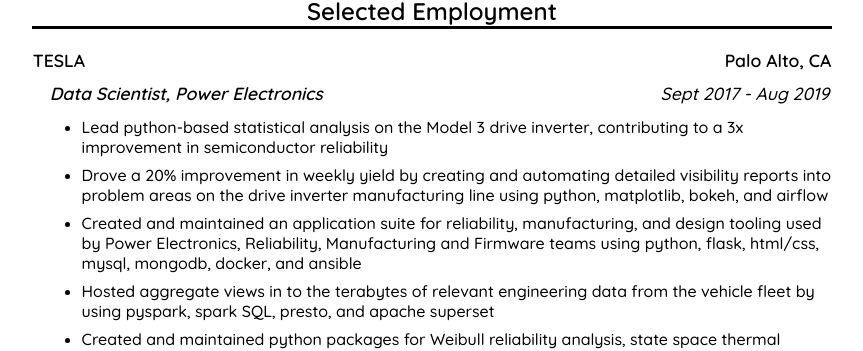
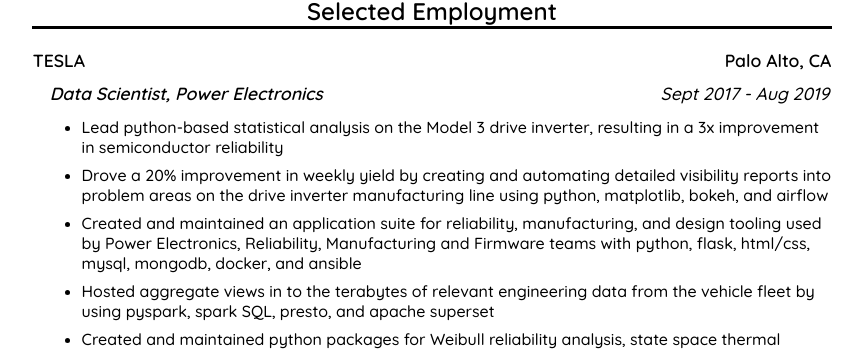
Before and after one commit to robinovitch61/robinovitch61.github.io, a Jekyll site: the page resume.html, which Jekyll copies as it is, in a window 1280 px wide. Shown: the part 140-491 px from the top of the page, without its empty margins (208-1071 px from the left). Built offline with Jekyll 4.4.1, drawn with Linux system fonts in a browser that asks for light colours.

Commit message:
improve resume wording

```diff
--- a/resume.html
+++ b/resume.html
@@ -229,9 +229,9 @@
         <div class="item-subtitle title-place"><h3>TESLA</h3><h3>Palo Alto, CA</h3></div>
         <div class="item-subtitle role-date"><h3>Data Scientist, Power Electronics</h3><h3><span class="date">Sept 2017 - Aug 2019</span></h3></div>
         <ul>
-          <li>Lead python-based statistical analysis on the Model 3 drive inverter, contributing to a 3x improvement in semiconductor reliability</li>
+          <li>Lead python-based statistical analysis on the Model 3 drive inverter, resulting in a 3x improvement in semiconductor reliability</li>
           <li>Drove a 20% improvement in weekly yield by creating and automating detailed visibility reports into problem areas on the drive inverter manufacturing line using python, matplotlib, bokeh, and airflow</li>
-          <li>Created and maintained an application suite for reliability, manufacturing, and design tooling used by Power Electronics, Reliability, Manufacturing and Firmware teams using python, flask, html/css, mysql, mongodb, docker, and ansible
+          <li>Created and maintained an application suite for reliability, manufacturing, and design tooling used by Power Electronics, Reliability, Manufacturing and Firmware teams with python, flask, html/css, mysql, mongodb, docker, and ansible
           <li>Hosted aggregate views in to the terabytes of relevant engineering data from the vehicle fleet by using pyspark, spark SQL, presto, and apache superset</li>
           <li>Created and maintained python packages for Weibull reliability analysis, state space thermal modeling, and quantification of wear accumulation for specific vehicle failure modes</li>
         </ul>
```
